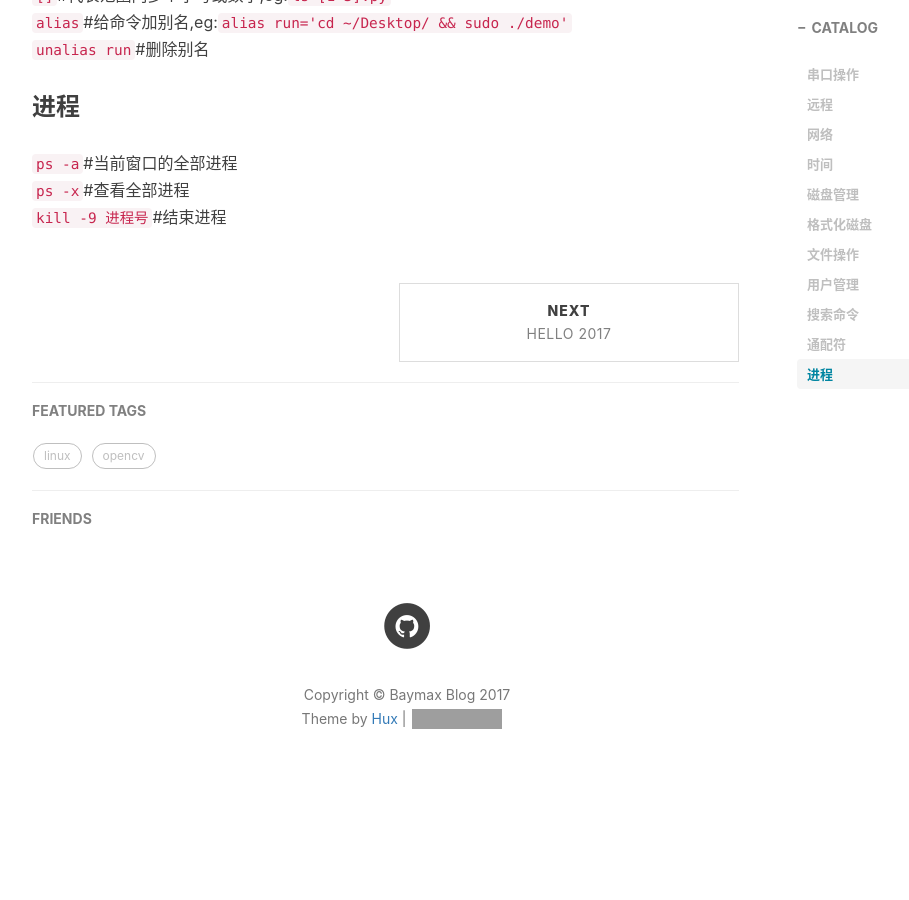
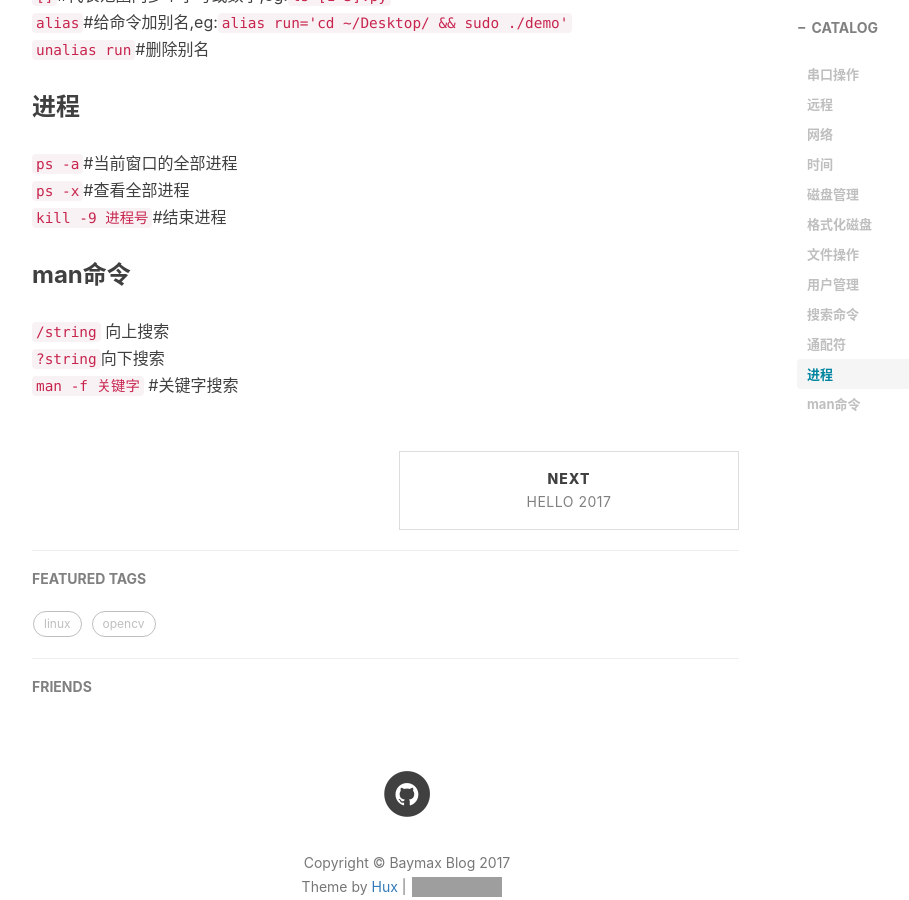
Before and after one commit to Lmonologue/baymax.github.io, a Jekyll site: the page built from _posts/2017-05-04-linux常用命令.md, in a window 1280 px wide and 900 px high, scrolled down 3473 px. Shown: the whole window, without its empty margins (233-1142 px from the left). Built offline with Jekyll 4.4.1, drawn with Linux system fonts in a browser that asks for light colours; nearby versions of some CDN libraries; comment, search, counter and statistics services are not loaded; before the commit the page ends 4296 px from its top, so only the background shows below that; grey boxes are pictures that could not be loaded.

Commit message:
Update 2017-05-04-linux常用命令.md

```diff
--- a/_posts/2017-05-04-linux常用命令.md
+++ b/_posts/2017-05-04-linux常用命令.md
@@ -135,3 +135,9 @@ network={
 `ps -a`#当前窗口的全部进程
 `ps -x`#查看全部进程
 `kill -9 进程号`#结束进程
+
+### man命令
+
+`/string` 向上搜索
+`?string`向下搜索
+`man -f 关键字` #关键字搜索
```
